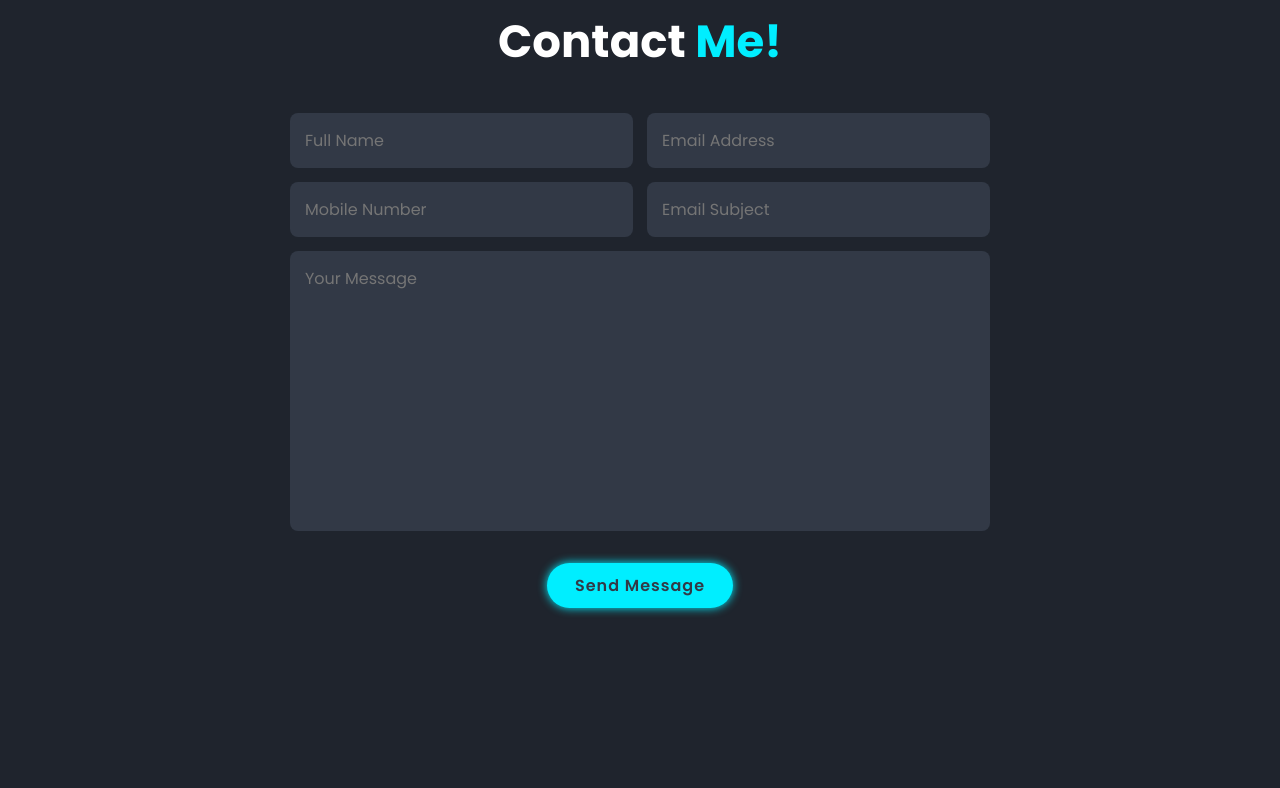
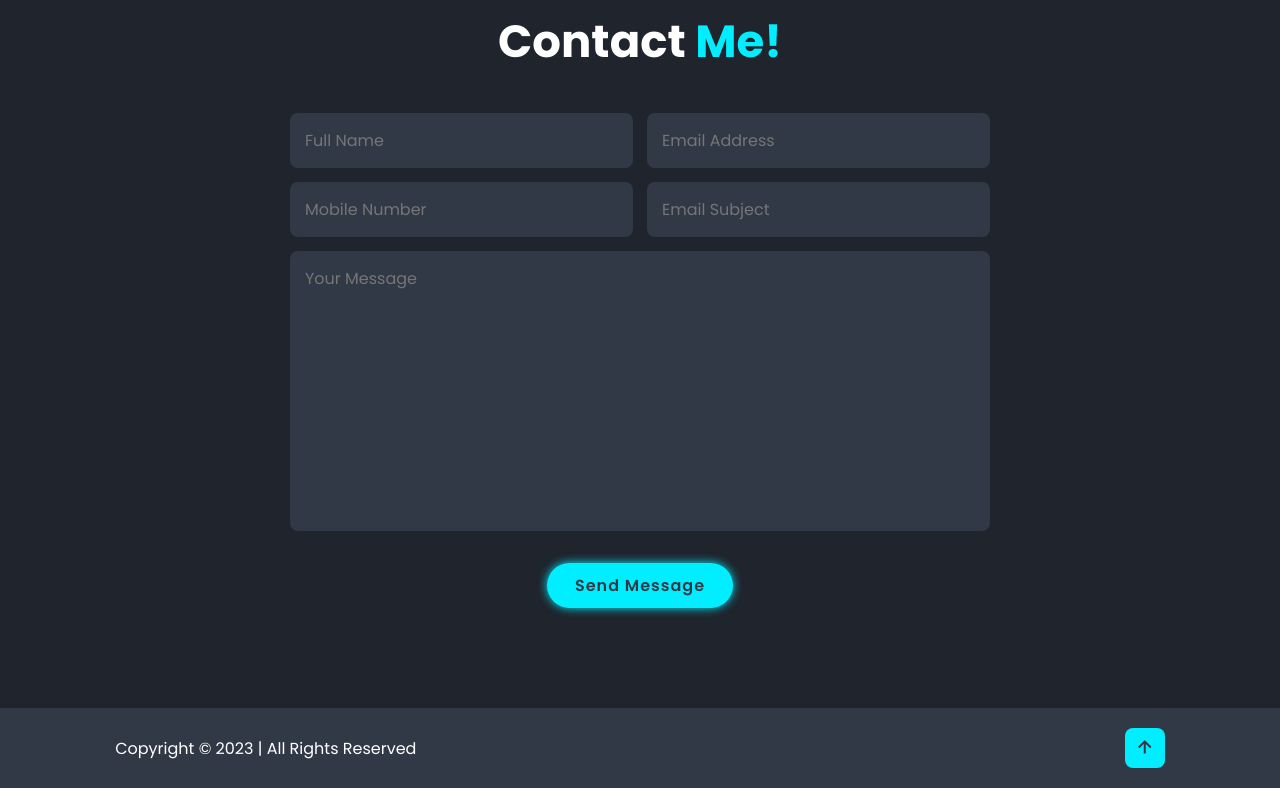
Before and after one commit to Moamin-AbuEwaida/responsive-porf, a plain HTML site: page index.html in a window 1280 px wide. Shown: the part 3292-4080 px from the top of the page. Before the commit the page ends 4000 px from the top, so only its background shows below. Drawn offline with nearby package versions, Linux system fonts and the light colour scheme.

Commit message:
footer section

```diff
--- a/index.html
+++ b/index.html
@@ -219,6 +219,15 @@
         <input type="submit" value="Send Message" class="btn" />
       </form>
     </section>
+    <!-- footer -->
+    <footer class="footer">
+      <div class="footer-text">
+        <p>Copyright &copy; 2023 | All Rights Reserved</p>
+      </div>
+      <div class="footer-iconTop">
+        <a href="#home"><i class="bx bx-up-arrow-alt"></i></a>
+      </div>
+    </footer>
     <script src="./script.js"></script>
   </body>
 </html>
--- a/styles.css
+++ b/styles.css
@@ -330,3 +330,35 @@ span {
   margin-top: 2rem;
   cursor: pointer;
 }
+
+.footer {
+  display: flex;
+  justify-content: space-between;
+  align-items: center;
+  flex-wrap: wrap;
+  padding: 2rem 9%;
+  background: var(--second-bg-color);
+}
+
+.footer-text p {
+  font-size: 1.6rem;
+}
+
+.footer-iconTop a {
+  display: inline-flex;
+  justify-content: center;
+  align-items: center;
+  padding: 0.8rem;
+  background: var(--main-color);
+  border-radius: 0.8rem;
+  transition: 0.5s ease;
+}
+
+.footer-iconTop a:hover {
+  box-shadow: 0 0 1rem var(--main-color);
+}
+
+.footer-iconTop a i {
+  font-size: 2.4rem;
+  color: var(--second-bg-color);
+}
```
